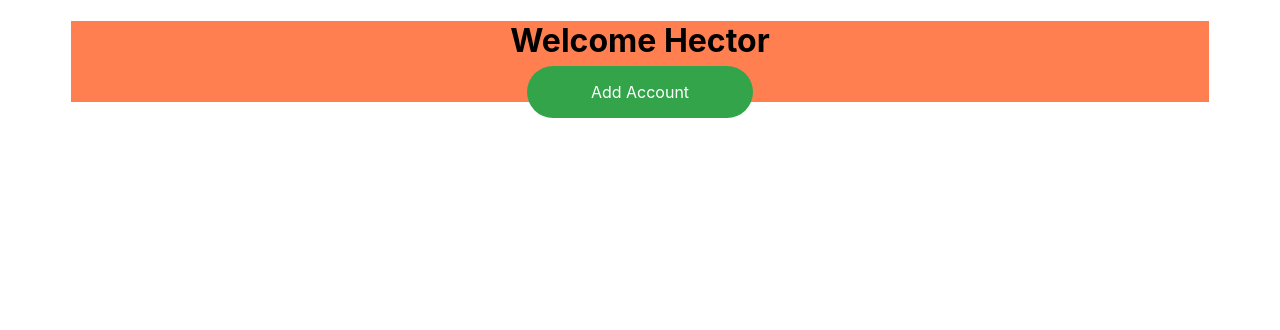
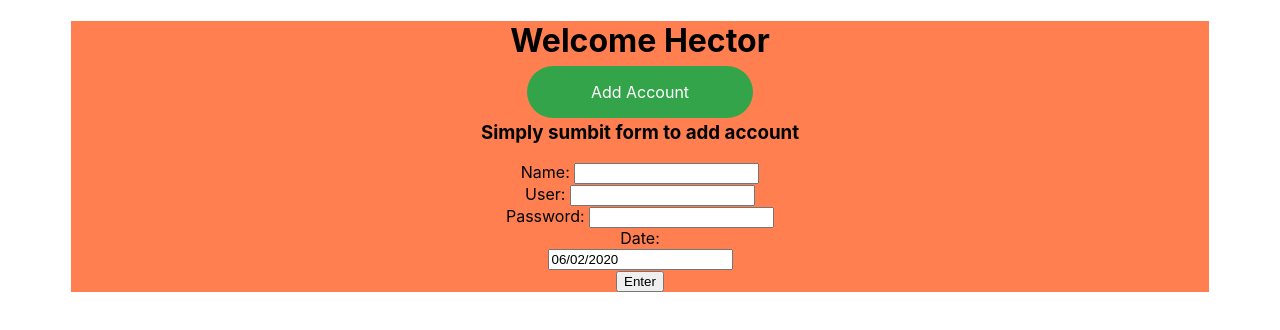
Before and after one commit to hectormelgoza/react-tracker, a React (Create React App) app in the folder tracker/: page /add in a window 1280 px wide. Shown: the top 330 px of the page. Built offline with nearby package versions, Linux system fonts and the light colour scheme.

Commit message:
added account form

```diff
--- a/tracker/package.json
+++ b/tracker/package.json
@@ -7,6 +7,7 @@
     "@testing-library/react": "^9.5.0",
     "@testing-library/user-event": "^7.2.1",
     "react": "^16.13.1",
+    "react-datepicker": "^2.16.0",
     "react-dom": "^16.13.1",
     "react-router": "^5.2.0",
     "react-router-dom": "^5.2.0",
--- a/tracker/src/App.js
+++ b/tracker/src/App.js
@@ -1,6 +1,7 @@
 import React from 'react'
 import {Route, Link, BrowserRouter as Router} from 'react-router-dom'
-import Welcome  from './components/Welcome';
+import Welcome  from './components/Welcome'
+import Add from './components/Add'
 import './App.css';
 
 function App() {
@@ -9,6 +10,7 @@ function App() {
         <Welcome />
         <Router>
         <Link className="add-btn" to="/add">Add Account</Link>
+        <Route path="/add" component={Add} />
         </Router>
 
       </div>
--- /dev/null
+++ b/tracker/src/components/Add.js
@@ -0,0 +1,130 @@
+import React, { Component } from 'react';
+import DatePicker from 'react-datepicker';
+import "react-datepicker/dist/react-datepicker.css";
+
+export default class Add extends Component {
+  constructor(props) {
+    super(props);
+
+    this.onChangeName = this.onChangeName.bind(this);
+    this.onChangeUser = this.onChangeUser.bind(this);
+    this.onChangePassword = this.onChangePassword.bind(this);
+    this.onChangeDate = this.onChangeDate.bind(this);
+    this.onSubmit = this.onSubmit.bind(this);
+
+    this.state = {
+      name: '',
+      user: '',
+      password: '',
+      date: new Date(),
+      users: []
+    }
+  }
+
+/*   componentDidMount() {
+    axios.get('http://localhost:5000/users/')
+      .then(response => {
+        if (response.data.length > 0) {
+          this.setState({
+            users: response.data.map(user => user.username),
+            username: response.data[0].username
+          })
+        }
+      })
+      .catch((error) => {
+        console.log(error);
+      })
+
+  } */
+
+  onChangeName(e) {
+    this.setState({
+      name: e.target.value
+    })
+  }
+
+  onChangeUser(e) {
+    this.setState({
+      user: e.target.value
+    })
+  }
+
+  onChangePassword(e) {
+    this.setState({
+      password: e.target.value
+    })
+  }
+
+  onChangeDate(date) {
+    this.setState({
+      date: date
+    })
+  }
+
+  onSubmit(e) {
+    e.preventDefault();
+
+    const exercise = {
+      username: this.state.username,
+      description: this.state.description,
+      duration: this.state.duration,
+      date: this.state.date
+    }
+
+    console.log(exercise);
+
+   /*  axios.post('http://localhost:5000/exercises/add', exercise)
+      .then(res => console.log(res.data));
+    window.location = '/'; */
+  }
+
+  render() {
+    return (
+    <div>
+      <h3>Simply sumbit form to add account</h3>
+      <form onSubmit={this.onSubmit}>
+        <div className="form-group">
+          <label>Name: </label>
+          <input  type="text"
+              required
+              className="form-control"
+              value={this.state.name}
+              onChange={this.onChangeName}
+          />
+        </div>
+        <div className="form-group">
+          <label>User: </label>
+          <input  type="text"
+              required
+              className="form-control"
+              value={this.state.user}
+              onChange={this.onChangeUser}
+              />
+        </div>
+        <div className="form-group">
+          <label>Password: </label>
+          <input
+              type="text"
+              className="form-control"
+              value={this.state.password}
+              onChange={this.onChangePassword}
+              />
+        </div>
+        <div className="form-group">
+          <label>Date: </label>
+          <div>
+            <DatePicker
+              selected={this.state.date}
+              onChange={this.onChangeDate}
+            />
+          </div>
+        </div>
+
+        <div className="form-group">
+          <input type="submit" value="Enter" className="btn btn-primary" />
+        </div>
+      </form>
+    </div>
+    )
+  }
+}
```
Also changed, not shown: 1 other file (tests, documents, lock files or other folders).
